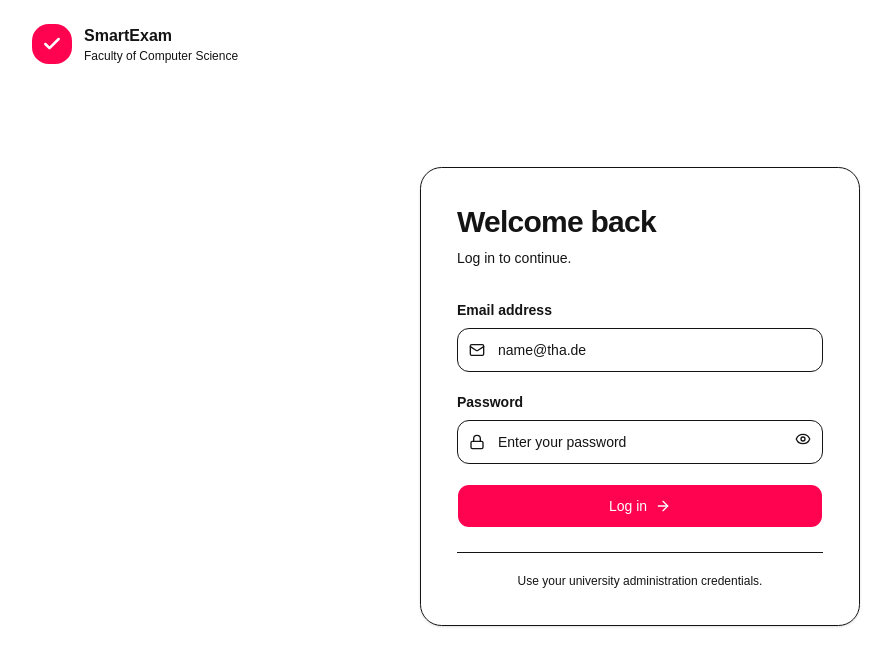
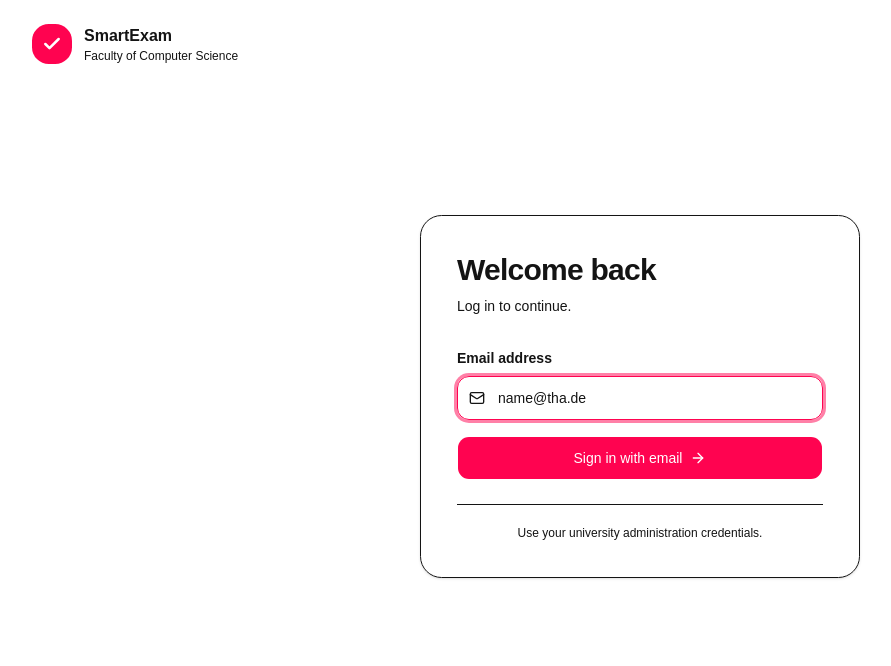
Before and after one commit to JulieHXJ/Smart_Exam_Scheduler, a React (Vite) app in the folder frontend/: page /login in a window 1280 px wide. Shown: the top 666 px of the page, without its empty margins (0-891 px from the left). Built offline with nearby package versions, Linux system fonts and the light colour scheme; no server answers.

Commit message:
frontend: request OTP from email sign-in form

```diff
--- a/frontend/src/features/auth/components/LoginForm.tsx
+++ b/frontend/src/features/auth/components/LoginForm.tsx
@@ -1,21 +1,39 @@
-import { useState, type FormEvent } from "react"
-import { useNavigate } from "react-router-dom"
-import { ArrowRight, Eye, EyeOff, Lock, Mail } from "lucide-react"
-import { Button } from "@/components/ui/button"
-import { IconInput } from "./IconInput"
+import { useState, type FormEvent } from "react";
+import { useNavigate } from "react-router-dom";
+import { ArrowRight, Mail } from "lucide-react";
+import { Button } from "@/components/ui/button";
+import { IconInput } from "./IconInput";
+import { requestCode } from "../api";
+import { ApiError } from "@/lib/api";
 
 export function LoginForm() {
-  const navigate = useNavigate()
-  const [showPassword, setShowPassword] = useState(false)
+  const navigate = useNavigate();
+  const [email, setEmail] = useState("");
+  const [busy, setBusy] = useState(false);
+  const [error, setError] = useState<string | null>(null);
 
-  function handleSubmit(e: FormEvent<HTMLFormElement>) {
-    e.preventDefault()
-    // TODO: call the backend auth endpoint
-    navigate("/")
+  async function handleSubmit(e: FormEvent<HTMLFormElement>) {
+    e.preventDefault();
+    const normalized = email.trim().toLowerCase();
+    setBusy(true);
+    setError(null);
+    try {
+      // The backend answers generically, even for addresses that aren't allowed.
+      await requestCode(normalized);
+      navigate("/login/code", { state: { email: normalized } });
+    } catch (err) {
+      setError(
+        err instanceof ApiError && err.status === 429
+          ? "Too many requests. Please try again later."
+          : "We couldn't send the email. Please try again.",
+      );
+    } finally {
+      setBusy(false);
+    }
   }
 
   return (
-    <form onSubmit={handleSubmit} className="space-y-5">
+    <form onSubmit={handleSubmit} className="space-y-4">
       <IconInput
         id="email"
         label="Email address"
@@ -23,31 +41,24 @@ export function LoginForm() {
         type="email"
         placeholder="name@tha.de"
         autoComplete="email"
+        autoFocus
         required
+        value={email}
+        onChange={(e) => setEmail(e.target.value)}
       />
-      <IconInput
-        id="password"
-        label="Password"
-        icon={Lock}
-        type={showPassword ? "text" : "password"}
-        placeholder="Enter your password"
-        autoComplete="current-password"
-        required
-        trailing={
-          <button
-            type="button"
-            onClick={() => setShowPassword((v) => !v)}
-            aria-label={showPassword ? "Hide password" : "Show password"}
-            className="text-muted-foreground hover:text-foreground"
-          >
-            {showPassword ? <EyeOff className="size-4" /> : <Eye className="size-4" />}
-          </button>
-        }
-      />
-      <Button type="submit" className="h-11 w-full gap-2 whitespace-nowrap">
-        Log in
-        <ArrowRight className="size-4" />
+      {error && (
+        <p role="alert" className="text-sm text-destructive">
+          {error}
+        </p>
+      )}
+      <Button
+        type="submit"
+        disabled={busy}
+        className="h-11 w-full gap-2 whitespace-nowrap"
+      >
+        {busy ? "Sending code…" : "Sign in with email"}
+        {!busy && <ArrowRight className="size-4" />}
       </Button>
     </form>
-  )
+  );
 }
```
